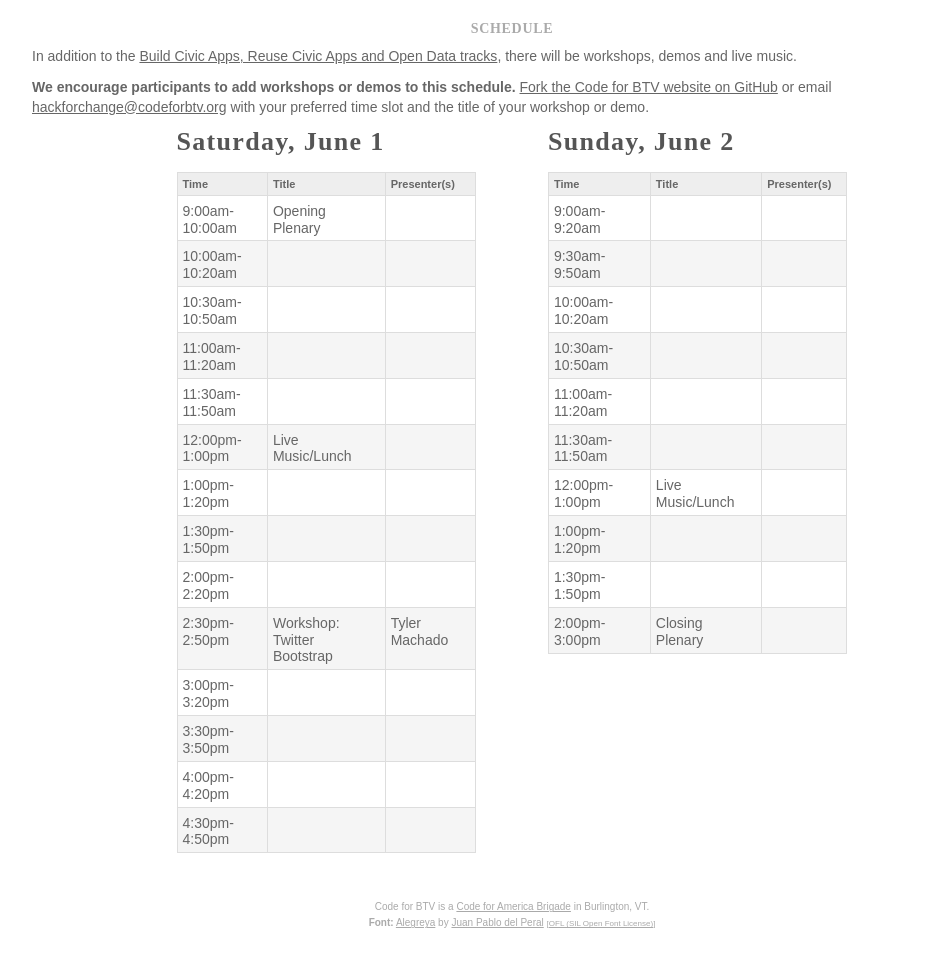
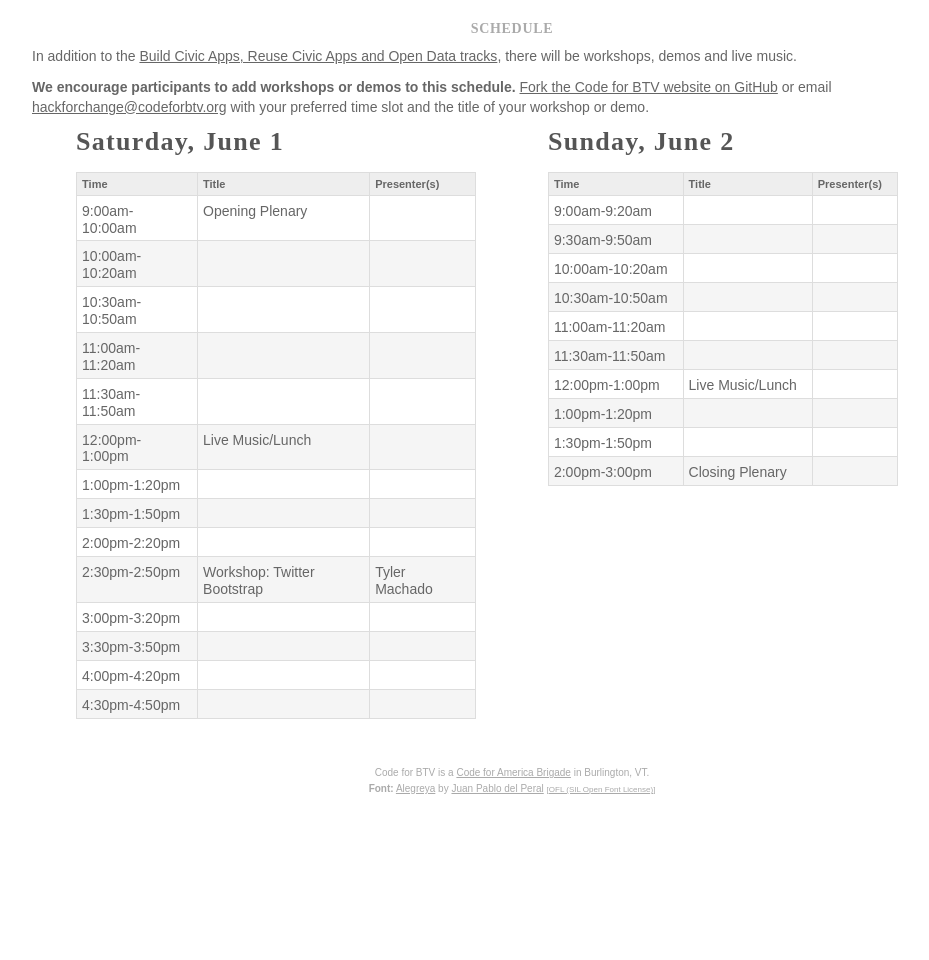
Before and after one commit to tedholtz/codeforbtv.github.com, a Jekyll site: the page built from schedule/index.html, in a window 1280 px wide. Shown: the whole page, without its empty margins (128-1057 px from the left). Built offline with Jekyll 4.4.1, drawn with Linux system fonts in a browser that asks for light colours; some web fonts are replaced; after the commit the page ends 900 px from its top, so only the background shows below that.

Commit message:
Update layout of schedule articles.

```diff
--- a/css/layout.css
+++ b/css/layout.css
@@ -37,7 +37,9 @@ body > footer > article {
     background-color: #F5F5F5;
 }
 #participate #hackers,
-#participate #public {
+#participate #public,
+#schedule #june-1,
+#schedule #june-2 {
     max-width: 400px;
     width: 43%;
 }
@@ -78,4 +80,8 @@ body > footer a:focus {
     body > footer > article {
         width: 94%;
     }
+    #schedule #june-1,
+    #schedule #june-2 {
+        width: 94%;
+    }
 }
```
